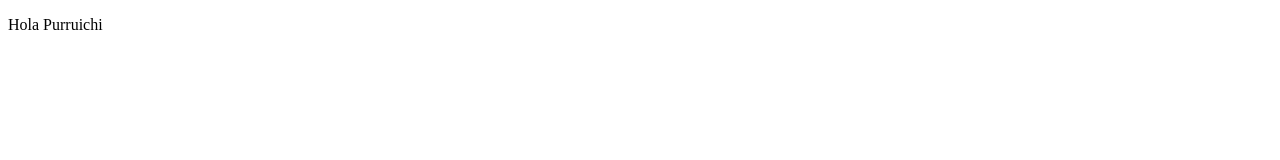
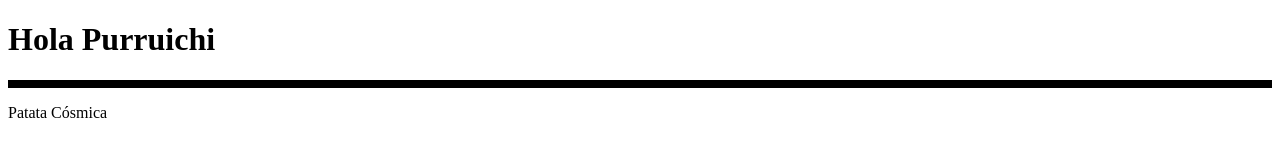
Before and after one commit to Purruichi/ci-cd, a plain HTML site: page src/index.html in a window 1280 px wide. Drawn offline with Linux system fonts and the light colour scheme.

Commit message:
Update index.html

```diff
--- a/src/index.html
+++ b/src/index.html
@@ -1,5 +1,11 @@
 <!DOCTYPE html>
 <html>
-<head><title>CI-CD</title></head>
-<body><p>Hola Purruichi</p></body>
+	<head>
+		<title>CI-CD</title>
+	</head>
+	<body>
+		<h1>Hola Purruichi</h1>
+		<hr size="8px" color="black" />
+		<p>Patata Cósmica</p>
+	</body>
 </html>
```
